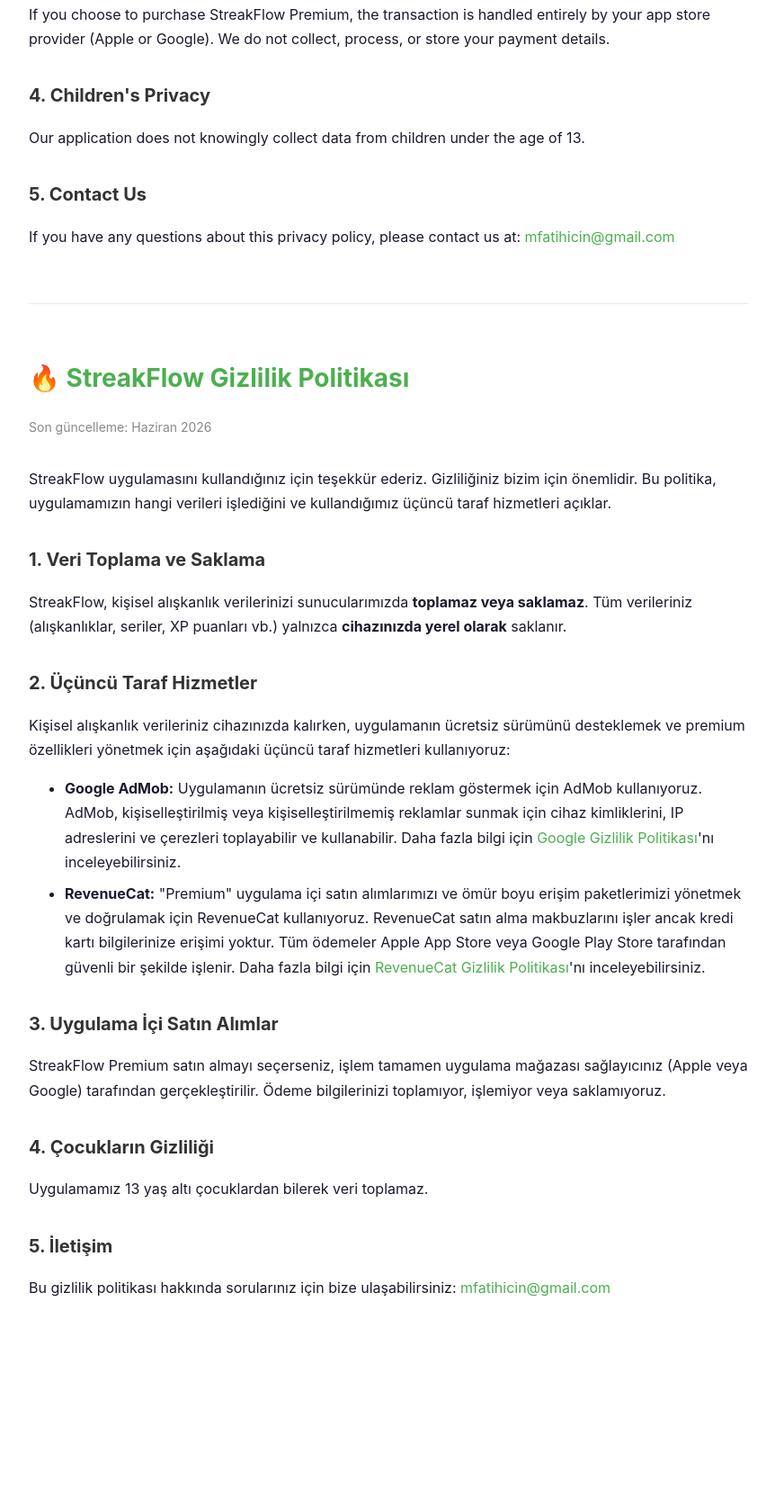
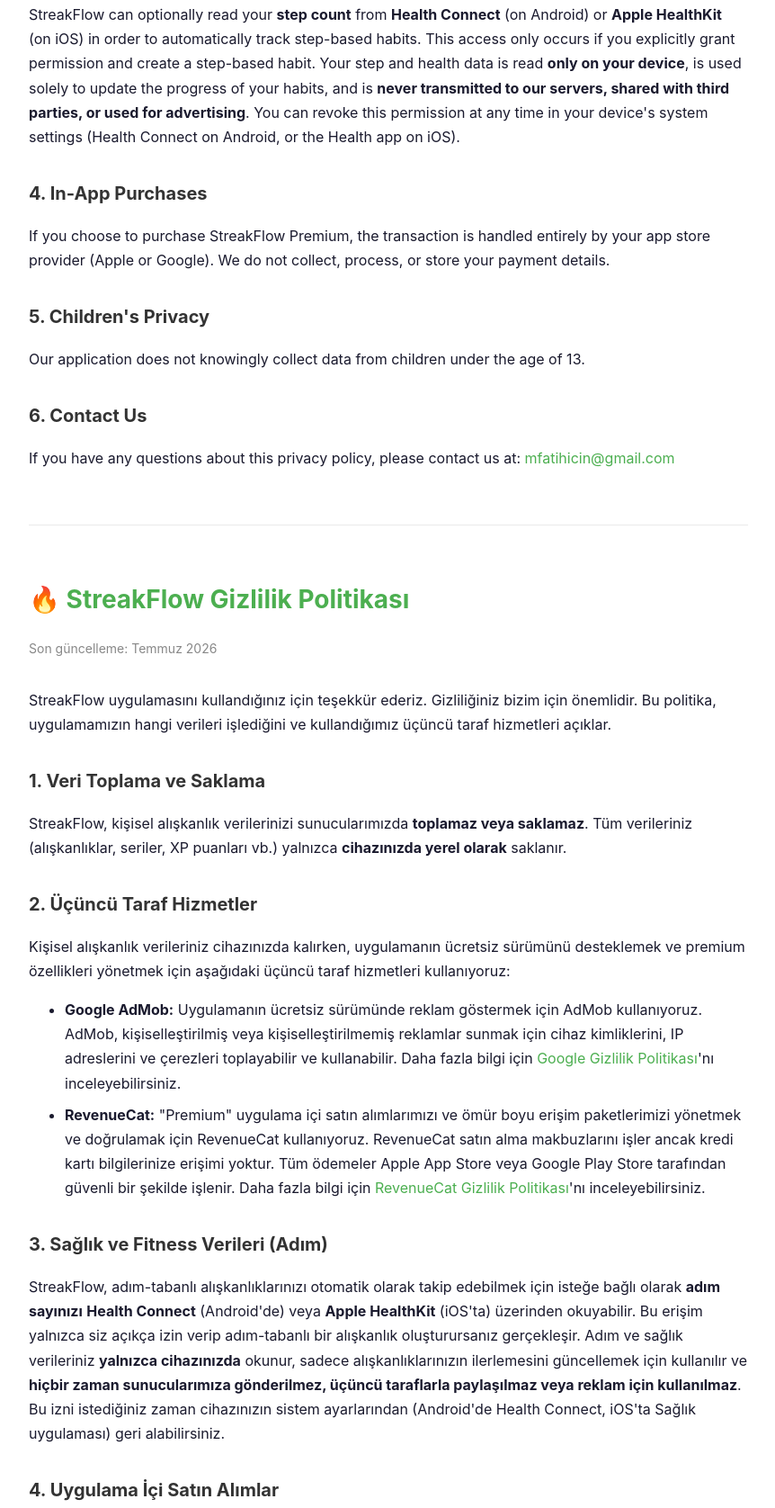
Before and after one commit to mfatihicin/streakflow-privacy, a plain HTML site: page index.html in a window 1280 px wide. Shown: the part 803-2479 px from the top of the page at 90% size, without its empty margins (208-1070 px from the left). Before the commit the page ends 2304 px from the top, so only its background shows below. Drawn offline with Linux system fonts and the light colour scheme.

Commit message:
Add Health/Fitness (steps) data disclosure to privacy policy

```diff
--- a/index.html
+++ b/index.html
@@ -28,7 +28,7 @@
 <!-- ENGLISH VERSION FOR APP STORE REVIEWERS -->
 <div class="en-section">
 <h1>🔥 StreakFlow Privacy Policy</h1>
-    <p class="date">Last updated: June 2026</p>
+<p class="date">Last updated: July 2026</p>
 
 <p>
 Thank you for using StreakFlow. Your privacy is important to us. This policy explains how our app handles data and the third-party services we use to operate.
@@ -48,17 +48,22 @@
 <li><strong>RevenueCat:</strong> We use RevenueCat to manage and validate our "Premium" in-app purchases and lifetime access. RevenueCat processes purchase receipts but does not have access to your credit card information. All payments are securely processed by Apple App Store or Google Play Store. For more information, please visit the <a href="https://www.revenuecat.com/privacy" target="_blank">RevenueCat Privacy Policy</a>.</li>
 </ul>
 
-    <h2>3. In-App Purchases</h2>
+<h2>3. Health &amp; Fitness Data (Steps)</h2>
+<p>
+StreakFlow can optionally read your <strong>step count</strong> from <strong>Health Connect</strong> (on Android) or <strong>Apple HealthKit</strong> (on iOS) in order to automatically track step-based habits. This access only occurs if you explicitly grant permission and create a step-based habit. Your step and health data is read <strong>only on your device</strong>, is used solely to update the progress of your habits, and is <strong>never transmitted to our servers, shared with third parties, or used for advertising</strong>. You can revoke this permission at any time in your device's system settings (Health Connect on Android, or the Health app on iOS).
+</p>
+
+<h2>4. In-App Purchases</h2>
 <p>
 If you choose to purchase StreakFlow Premium, the transaction is handled entirely by your app store provider (Apple or Google). We do not collect, process, or store your payment details.
 </p>
 
-    <h2>4. Children's Privacy</h2>
+<h2>5. Children's Privacy</h2>
 <p>
 Our application does not knowingly collect data from children under the age of 13.
 </p>
 
-    <h2>5. Contact Us</h2>
+<h2>6. Contact Us</h2>
 <p>
 If you have any questions about this privacy policy, please contact us at:
 <a href="mailto:mfatihicin@gmail.com">mfatihicin@gmail.com</a>
@@ -68,7 +73,7 @@
 <!-- TURKISH VERSION -->
 <div class="tr-section">
 <h1>🔥 StreakFlow Gizlilik Politikası</h1>
-    <p class="date">Son güncelleme: Haziran 2026</p>
+<p class="date">Son güncelleme: Temmuz 2026</p>
 
 <p>
 StreakFlow uygulamasını kullandığınız için teşekkür ederiz. Gizliliğiniz bizim için önemlidir. Bu politika, uygulamamızın hangi verileri işlediğini ve kullandığımız üçüncü taraf hizmetleri açıklar.
@@ -88,17 +93,22 @@
 <li><strong>RevenueCat:</strong> "Premium" uygulama içi satın alımlarımızı ve ömür boyu erişim paketlerimizi yönetmek ve doğrulamak için RevenueCat kullanıyoruz. RevenueCat satın alma makbuzlarını işler ancak kredi kartı bilgilerinize erişimi yoktur. Tüm ödemeler Apple App Store veya Google Play Store tarafından güvenli bir şekilde işlenir. Daha fazla bilgi için <a href="https://www.revenuecat.com/privacy" target="_blank">RevenueCat Gizlilik Politikası</a>'nı inceleyebilirsiniz.</li>
 </ul>
 
-    <h2>3. Uygulama İçi Satın Alımlar</h2>
+<h2>3. Sağlık ve Fitness Verileri (Adım)</h2>
+<p>
+StreakFlow, adım-tabanlı alışkanlıklarınızı otomatik olarak takip edebilmek için isteğe bağlı olarak <strong>adım sayınızı</strong> <strong>Health Connect</strong> (Android'de) veya <strong>Apple HealthKit</strong> (iOS'ta) üzerinden okuyabilir. Bu erişim yalnızca siz açıkça izin verip adım-tabanlı bir alışkanlık oluşturursanız gerçekleşir. Adım ve sağlık verileriniz <strong>yalnızca cihazınızda</strong> okunur, sadece alışkanlıklarınızın ilerlemesini güncellemek için kullanılır ve <strong>hiçbir zaman sunucularımıza gönderilmez, üçüncü taraflarla paylaşılmaz veya reklam için kullanılmaz</strong>. Bu izni istediğiniz zaman cihazınızın sistem ayarlarından (Android'de Health Connect, iOS'ta Sağlık uygulaması) geri alabilirsiniz.
+</p>
+
+<h2>4. Uygulama İçi Satın Alımlar</h2>
 <p>
 StreakFlow Premium satın almayı seçerseniz, işlem tamamen uygulama mağazası sağlayıcınız (Apple veya Google) tarafından gerçekleştirilir. Ödeme bilgilerinizi toplamıyor, işlemiyor veya saklamıyoruz.
 </p>
 
-    <h2>4. Çocukların Gizliliği</h2>
+<h2>5. Çocukların Gizliliği</h2>
 <p>
 Uygulamamız 13 yaş altı çocuklardan bilerek veri toplamaz.
 </p>
 
-    <h2>5. İletişim</h2>
+<h2>6. İletişim</h2>
 <p>
 Bu gizlilik politikası hakkında sorularınız için bize ulaşabilirsiniz:
 <a href="mailto:mfatihicin@gmail.com">mfatihicin@gmail.com</a>
```
Lines whose indentation alone changed are shown as unchanged.
